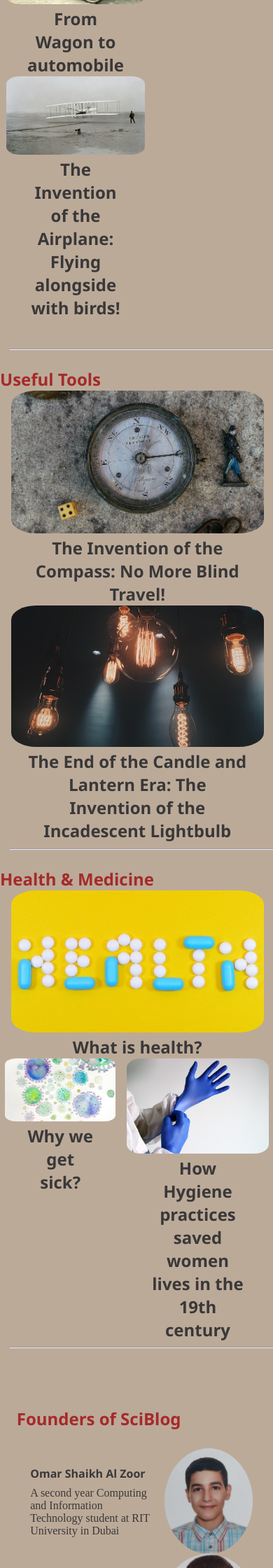
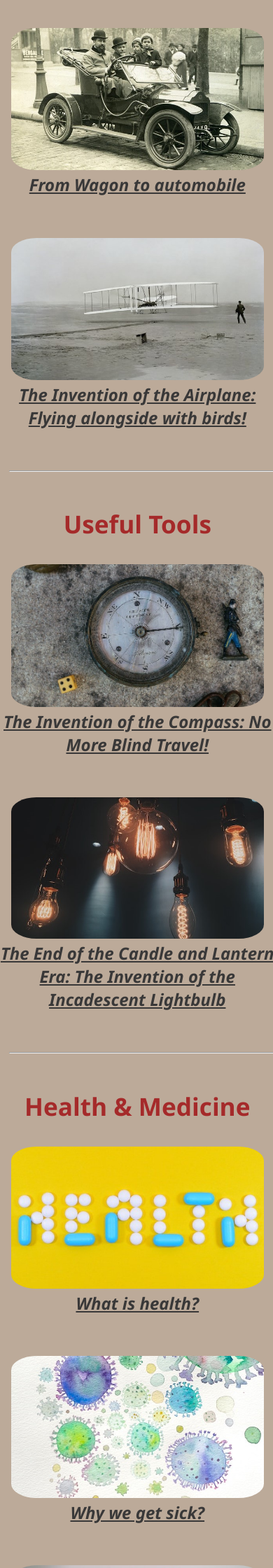
Before and after one commit to Omar-Abdullah-Shaikh-Al-Zoor/History-Changing-Inventions, a PHP site: page / in a window 390 px wide. Shown: the part 1000-3240 px from the top of the page at 70% size. Run offline with PHP 8.4, Linux system fonts and the light colour scheme.

Commit message:
CSS Mobile almost Done

```diff
--- a/assets/css/style.css
+++ b/assets/css/style.css
@@ -20,13 +21,31 @@ footer {
     "main main"
     "footer footer";
 }
-p {
-}
-h1,
-h2 {
+h1, h2 {
   color: brown;
 }
 
+
+
+/* Genral Elements */
+h1, h2, h3, h4 {
+  font-family: "Segoe UI", Tahoma, Geneva, Verdana, sans-serif;
+}
+img {
+  border-radius: 10%;
+  width: 92%;
+}
+hr {
+  margin: 1vh 0 3vh 1.5vh;
+  text-align: center;
+}
+a {
+  text-decoration: none;
+}
+
+
+
+/* Header */
 header {
   grid-area: header;
   padding: 1vh;
@@ -45,14 +65,6 @@ main {
   display: flex;
   justify-content: space-between;
   flex-wrap: nowrap;
-}
-
-.inv-titles-2 {
-  display: flex;
-  justify-content: space-between;
-  flex-wrap: nowrap;
-  flex-basis: 10%;
-
 }
 .main-nav a {
   color: #a1d6b1;
@@ -65,43 +77,17 @@ main {
 .main-nav a:hover {
   transform: scale(1.05);
 }
-.img  {
-text-align: center;
-}
-img {
-  border-radius: 10%;
-  width: 92%;
+
+
+
+/* Main Body */
+main {
+  background-color: #bcaa99;
 }
 
-.section-2 {
-  margin: 5vh 0;
-  display: flex;
-  flex-wrap: wrap;
-}
-.content-nav-2 {
-  display: flex;
-  flex-wrap: wrap;
-  flex-basis: 30%;
-}
-.photos {
-  width: 10vh;
-  border-radius: 50%;
-}
-.founder {
-  margin-bottom: 3vh;
-}
-.inbetween-hr {
-  width: 86%;
-  margin: 2vh 0 5vh 0;
-  height: 0.5vh;
-  background-color: gray;
-}
-.text {
-  font-size: 1.3rem;
-  line-height: 5vh;
-  font-family: "Times New Roman", Times, serif;
-}
 
+
+/* Footer */
 footer {
   background-color: #493843;
   padding: 0.5rem;
@@ -123,30 +109,70 @@ footer p {
   font-size: 1.3rem;
   padding-top: 1vh;
 }
-/* References page */
-.references {
-  background-color: antiquewhite;
-  margin: 4%;
-  border-radius: 10%;
+
+
+
+
+/* Main page */
+.img  {
+  text-align: center;
 }
-.references div {
-  padding: 4vh 3vw 0vh 10vw;
+.main-heading {
+  text-align: center;
+  margin-top: 6vh;
+  margin-bottom: 4vh;
+  font-size: 2.2rem;
 }
-.hanging-text {
+h1[class="main-heading"] {
+  margin: 2vh;
+}
+.inv-nav {
+  padding: 0;
+  margin-bottom: 7vh;
+}
+.inv-nav a {
+  text-decoration:underline;
+  font-style: italic;
+}
+.content-nav-2 {
+  display: flex;
+  flex-wrap: wrap;
+  flex-basis: 30%;
+}
+.founder {
+  margin-bottom: 5vh;
   text-align: center;
-  padding: 10px;
-  padding-left: 64px;
-  text-indent: -30px;
+  font-size: 1.8rem;
+}
+.profile {
+  margin: 4vh 0 ;
+  display: flex;
+}
+.profile h4 {
+  padding: 1vh 0;
+}
+.profile h4, .profile p {
+  padding-left: 2vw;
+}
+.photos {
+  width: 10vh;
+  border-radius: 50%;
 }
 
+
+
+
 /* content pages */
+.inbetween-hr {
+  width: 86%;
+  margin: 2vh 0 5vh 0;
+  height: 0.7vh;
+  color: rgb(91, 89, 89);
+}
+
 .writer {
-  margin: 10vh 5vw 4vw 5vw;
+  margin: 6vh 5vw;
   padding-left: 0.5vh;
-}
-hr {
-  margin: 1vh 0 3vh 1.5vh;
-  text-align: center;
 }
 .writer hr {
   margin: 2vh 0;
@@ -155,24 +181,23 @@ hr {
   padding-left: 2vw;
   font-weight: bold;
 }
-.profile {
-  display: flex;
-}
-.profile h4 {
-  padding: 3vh 0 1vh 0;
-}
-.profile h4,
-.profile p {
-  padding-left: 5vw;
-}
 .writer img {
   margin: 0 3vw;
   width: 15vh;
   border-radius: 50%;
 }
-h1, h2, h3, h4 {
-  font-family: "Segoe UI", Tahoma, Geneva, Verdana, sans-serif;
+
+.inventions p {
+  margin-top: 1.5vh;
+  padding: 0 6%;
 }
+
+.text {
+  font-size: 1.3rem;
+  line-height: 5vh;
+  font-family: "Times New Roman", Times, serif;
+}
+
 .title {
   padding-left: 3vw;
 }
@@ -182,42 +207,29 @@ h1, h2, h3, h4 {
   margin-bottom: 2vh;
   color: brown;
 }
-.inventions p {
-  margin-top: 1.5vh;
-  padding: 0 8%;
-}
+
 aside {
-
   width: 90%;
   margin: 4vh;
   padding: 4vh;
   background-color: #a38e75;
-  border-radius: 5%;
+  border-radius: 3%;
 }
-aside h2,
-h3 {
+aside h2, h3 {
   text-align: center;
-  padding-bottom: 2vh;
-  padding-top: 1vh;
   font-size: 1.5rem;
 }
 aside hr {
-  margin-bottom: 2vh;
+  margin: 5vh 1vh;
 }
 .links-a p {
-  margin: 3vh 0 0 8vw;
+  margin: 1.6vh 2vw 0 3vw;
   font-size: 1.2rem;
 }
 .links-a a {
   color: rgb(221, 221, 221);
   font-family: 'Segoe UI', Tahoma, Geneva, Verdana, sans-serif;
   font-weight: 600;
-}
-.inv-nav {
-  padding: 0 10vw;
-}
-a {
-  text-decoration: none;
 }
 aside img {
   border-radius: 5%;
--- a/index.html
+++ b/index.html
@@ -23,15 +23,13 @@
 
 
             <main class="main">
-                <div>
-                <h1>History-Changing Inventions & Discoveries</h1>
+                <h1 class="main-heading">History-Changing Inventions & Discoveries</h1>
                 <div class="img">
                     <img src="/assets/media/inventions_mobile.jpg" alt="Bulb with 6 idea circles around it" />
                 </div>
                 <hr />
                 <div class="section">
-                        <h2>Transportation</h2>
-                        <div class="section-2">
+                        <h2 class="main-heading">Transportation</h2>
                             <div class="inv-titles-1" >
                                 <div class="img">
                                 <img src="/assets/media/carriage_mobile.jpg" alt="Wheels picture" />
@@ -44,25 +42,24 @@
                                         <img src="/assets/media/automobile_mobile.jpg" alt="Automobile picture"/>
                                     </div>
                                     <h3 class="inv-nav"><a href="/transportation.html#automobile">From Wagon to automobile</a></h3>
+                                </div>
                                 <div>
                                     <div class="img">
                                         <img src="/assets/media/airplane_mobile.jpg" alt="Airplane picture"/>
                                     </div>
                                     <h3 class="inv-nav"><a href="/transportation.html#airplane">The Invention of the Airplane: Flying alongside with birds!</a></h3>
                                 </div>
-                            </div>
                         </div>
-                </div>
                 <hr />
                 <div class="section">
-                        <h2>Useful Tools</h2>
+                        <h2 class="main-heading">Useful Tools</h2>
                         <div class="inv-titles-1">
                             <div class="img">
                                 <img src="/assets/media/compass_tablet.jpg" alt="Compass image"/>
                             </div>
                             <h3 class="inv-nav"><a href="tools.html#compass">The Invention of the Compass: No More Blind Travel!</a></h3>
                         </div>
-                        <div class="inv-titles-2">
+                        <div class="inv-titles-1">
                             <div>
                             <div class="img">
                                 <img src="/assets/media/bulb_mobile.jpg" alt="Light bulb image"/>
@@ -73,7 +70,7 @@
                 </div>
                 <hr />
                 <div class="section">
-                    <h2>Health & Medicine</h2>
+                    <h2 class="main-heading">Health & Medicine</h2>
                     <div class="inv-titles">
                         <div class="inv-titles-1">
                         <div class="img">
@@ -97,29 +94,29 @@
                         </div>
                     </div>
                 </div>
-                <hr />
                 <div class="writer">
+                    <hr />
                     <h2 class="founder">Founders of SciBlog</h2>
                     <div class="profile">
+                            <img src="assets/media/omar_photo_mobile.jpg" alt="Omar's face picture" class="photos"/>
                         <div>
                             <h4>Omar Shaikh Al Zoor</h4>
                             <p>A second year Computing and Information Technology student at RIT University in Dubai</p>
                         </div>
-                        <img src="assets/media/omar_photo_mobile.jpg" alt="Omar's face picture" class="photos img"/>
                     </div>
                     <div class="profile">
+                        <img src="assets/media/Abdelrahman_photo.jpg" alt="AbdelRahman Photo" class="photos" />
                         <div>
                             <h4>Abdel Rahman Al Qali</h4>
                             <p>First-year Computing and Information Technology student at RIT University-Dubai</p>
                         </div>
-                        <img src="assets/media/Abdelrahman_photo.jpg" alt="AbdelRahman Photo" class="photos img" />
                     </div>
                     <div class="profile">
+                        <img src="assets/media/bilal_photo.jpeg" alt="Bilal's face picture" class="photos"/>
                         <div>
                             <h4>Bilal Janealam</h4>
                             <p>I am from Pakistan and completed my high shool graduation in UAE from pristine private school. I am currently studying at RIt university dubai. my hobby is to play video games and football and I am 18 years old.</p>
                         </div>
-                        <img src="assets/media/bilal_photo.jpeg" alt="Bilal's face picture" class="photos img"/>
                     </div>
                 </div>
 
--- a/references.html
+++ b/references.html
@@ -21,7 +21,7 @@
                 </div>
             </header>
             <main>
-                    <h1 class="references-h2">References</h1>
+                    <h1 class="ref-h2">References</h1>
                     <div class="references">
                         <div class="hanging-text">Dimensions of Wellness | Roger Williams University. (n.d.). Retrieved October 28, 2022, from
                             https://www.rwu.edu/undergraduate/student-life/health-and-counseling/health-educationprogram/dimensions-wellness
```
Also changed, not shown: other parts of assets/css/style.css (+53 -17 lines), transportation.html (+13 -5 lines), assets/media/omar_photo_mobile.jpg.
